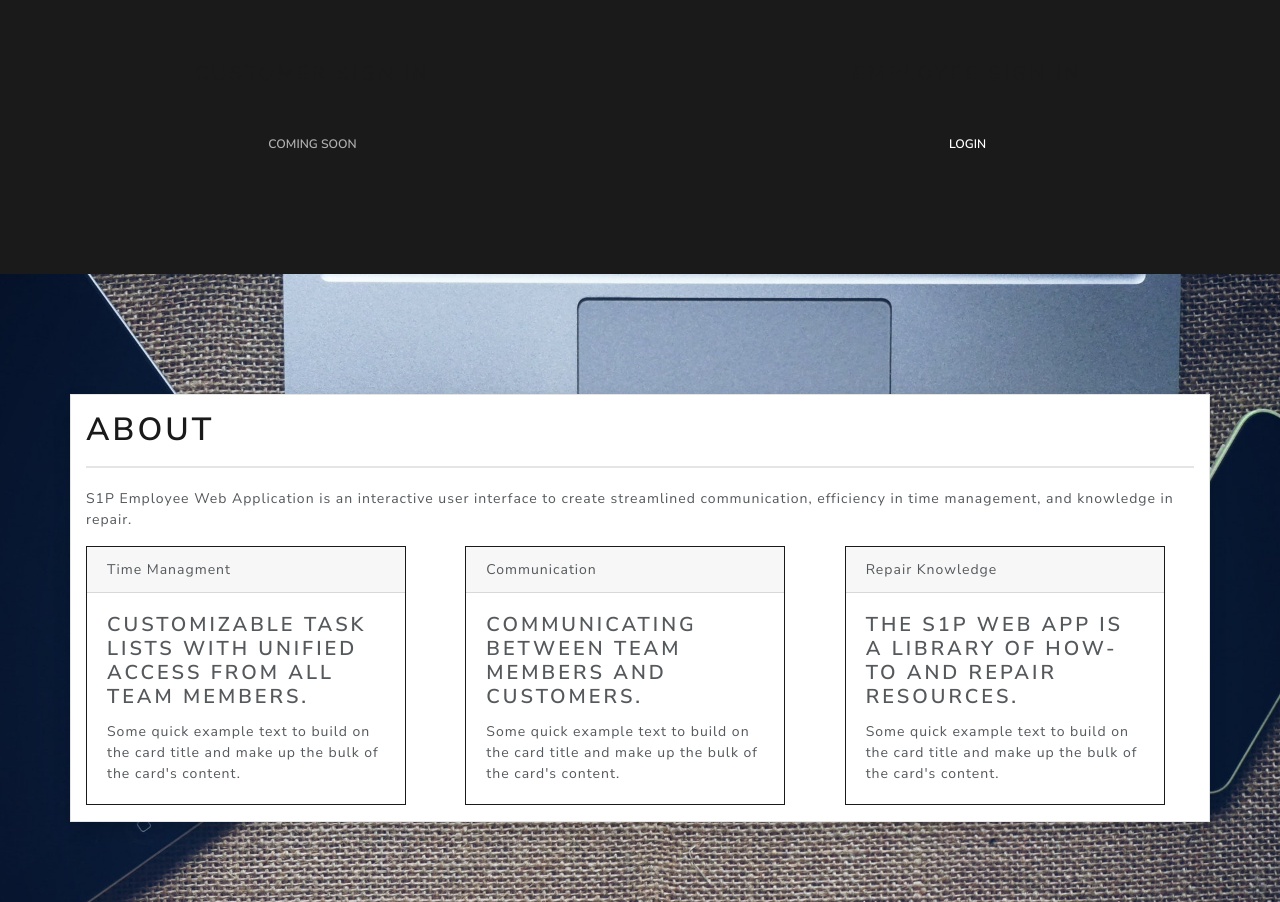
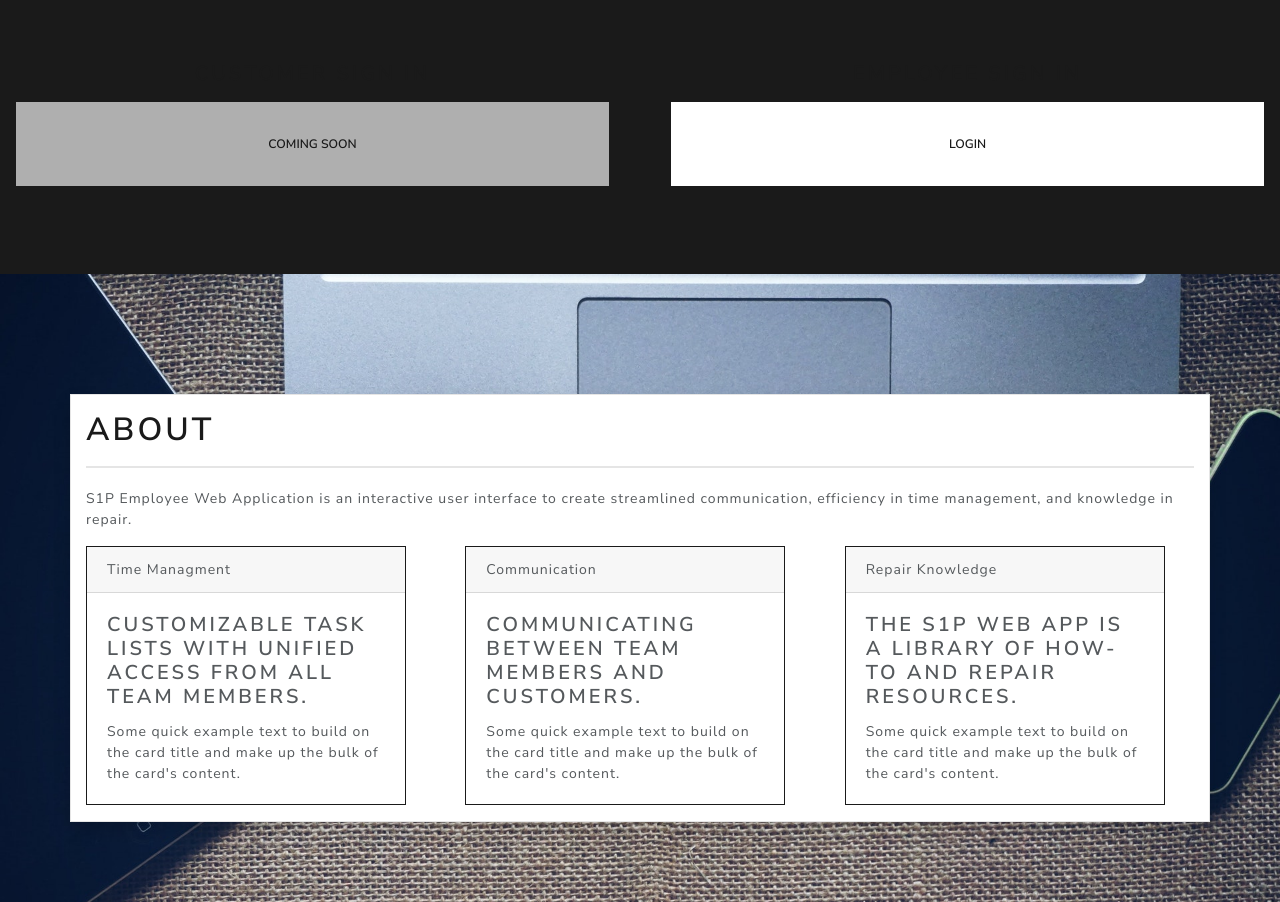
Before and after one commit to ChristianDBrooks/Source1Phones, a React (Create React App) app in the folder client/: page / in a window 1280 px wide. Shown: the part 802-1704 px from the top of the page. Built offline with nearby package versions, Linux system fonts and the light colour scheme.

Commit message:
Added catch all 404 error page, and design change to welcome page.

```diff
--- a/client/src/App.js
+++ b/client/src/App.js
@@ -1,5 +1,5 @@
 import React from "react";
-import { BrowserRouter as Router, Route } from "react-router-dom";
+import { BrowserRouter as Router, Route, Switch } from "react-router-dom";
 import LoginPage from "./pages/LoginPage";
 import WelcomePage from "./pages/WelcomePage";
 import TaskPage from "./pages/TaskPage";
@@ -7,11 +7,13 @@ import ChatPage from "./pages/ChatPage";
 import RepairPage from "./pages/RepairPage";
 import AdminPage from "./pages/AdminPage";
 import OrderPage from "./pages/OrderPage";
+import NotFoundPage from "./pages/NotFoundPage";
 
 const App = () => (
   <Router>
     <div>
       <div>
+        <Switch>
           <Route exact path="/" component={WelcomePage}/>
           <Route exact path="/login" component={LoginPage}/>
           <Route exact path="/tasks" component={TaskPage}/>
@@ -19,6 +21,8 @@ const App = () => (
           <Route exact path="/repair" component={RepairPage}/>
           <Route exact path="/orders" component={OrderPage}/>
           <Route exact path="/admin" component={AdminPage}/>
+          <Route component={NotFoundPage}/>
+        </Switch>
       </div>
     </div>
   </Router>
--- /dev/null
+++ b/client/src/pages/NotFoundPage.js
@@ -0,0 +1,17 @@
+import React from "react";
+import { Link } from "react-router-dom";
+
+const NotFound = () => {
+        return (
+            <div className="jumbotron">
+                <h1 className="display-4">Oops!</h1>
+                <p className="lead">Looks like you wondered off the path!</p>
+                <hr className="my-4" />
+                <p>The path "<code>{window.location.pathname}</code>" hasn't been explored! You can try turning back or just going home and restarting your journey!</p>
+                <button className="btn btn-primary" onClick={() => window.history.back()}>Turn Back</button>
+                <button><Link to="/" className="btn btn-dark">Head Home</Link></button>
+            </div>
+            )
+}
+
+export default NotFound;
--- a/client/src/pages/WelcomePage.js
+++ b/client/src/pages/WelcomePage.js
@@ -19,14 +19,14 @@ const WelcomePage = () => (
             <div className="col col-lg-6 pb-3 text-center">
                 <h4>Customer Sign In</h4>
                 <div className="px-3">
-                    <button className="btn btn-lg btn-block btn-primary mt-3" disabled>COMING SOON</button>
+                    <button className="btn btn-lg btn-block btn-secondary mt-3" disabled>COMING SOON</button>
                 </div>
             </div>
             <div className="col col-lg-6 text-center">
                 <h4>Employee Sign In</h4>
                 <div className="px-3">
                     <Link to="/login">
-                        <button className="btn btn-lg btn-block btn-primary mt-3">LOGIN</button>
+                        <button className="btn btn-lg btn-block btn-secondary mt-3">LOGIN</button>
                     </Link>
                 </div>
             </div>
```
Lines whose indentation alone changed are shown as unchanged.
